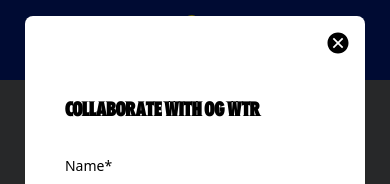
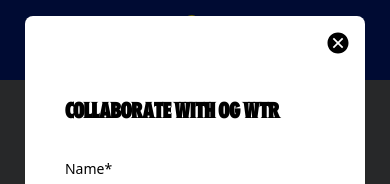
Before and after one commit to Akagami2410/og-final, a React (Vite) app in the folder client/: page / in a window 390 px wide. Both pictures are taken after a click on the button "Collaborate with OG!". Shown: the part 6228-6412 px from the top of the page. Built offline with nearby package versions, Linux system fonts and the light colour scheme.

Commit message:
Update Popup.jsx

```diff
--- a/client/src/components/Popup.jsx
+++ b/client/src/components/Popup.jsx
@@ -112,7 +112,7 @@
           </button>
         </div>
         <div className="p-10">
-          <h2 class="font-absolute text-[20px] font-bold mb-8 md:text-[36px] md:mb-20">Collaborate with OG Wtr</h2>
+          <h2 class="font-absolute text-[22px] font-bold mb-8 md:text-[36px] md:mb-20">Collaborate with OG Wtr</h2>
 
 
           <form
```
